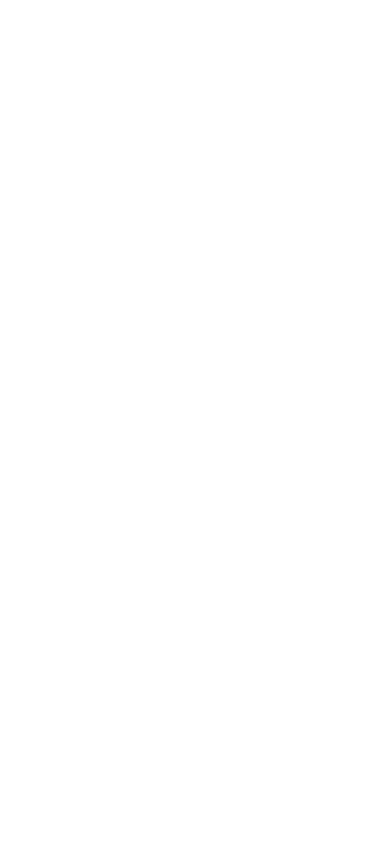
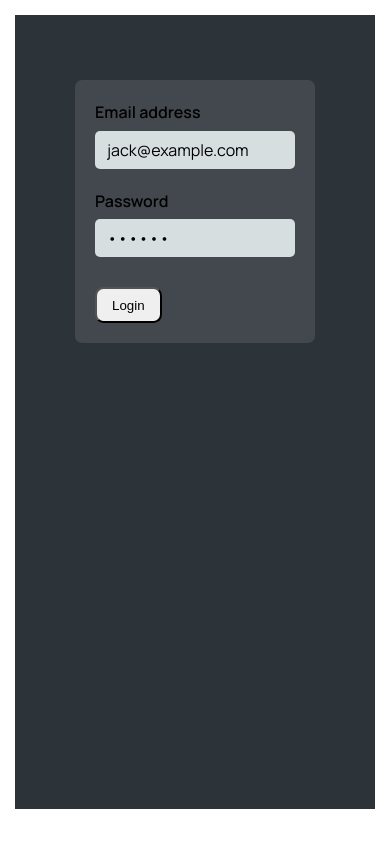
Before and after one commit to Gbangbolaoluwagbemiga/World-Wize, a React (Vite) app: page /login in a window 390 px wide. Before the commit this address had no page. Built offline with nearby package versions, Linux system fonts and the light colour scheme.

Commit message:
Login component mobile responsiveness

```diff
--- a/src/App.jsx
+++ b/src/App.jsx
@@ -1,6 +1,7 @@
 import {BrowserRouter, Routes, Route} from 'react-router-dom';
 import Product from './pages/Product';
 import Homepage from './pages/Homepage';
+import Login from './pages/Login';
 
 function App() {
   return (
@@ -8,6 +9,9 @@ function App() {
       <Routes>
         <Route path="/" element={<Homepage />} />
         <Route path="product" element={<Product />} />
+        <Route path="login" element={<Login />} />
+        <Route path="product" element={<Product />} />
+        <Route path="product" element={<Product />} />
       </Routes>
     </BrowserRouter>
   );
--- a/src/pages/Login.jsx
+++ b/src/pages/Login.jsx
@@ -1,9 +1,10 @@
-import styles from "./Login.module.css";
+import {useState} from 'react';
+import styles from './Login.module.css';
 
 export default function Login() {
   // PRE-FILL FOR DEV PURPOSES
-  const [email, setEmail] = useState("jack@example.com");
-  const [password, setPassword] = useState("qwerty");
+  const [email, setEmail] = useState('jack@example.com');
+  const [password, setPassword] = useState('qwerty');
 
   return (
     <main className={styles.login}>
@@ -13,7 +14,7 @@ export default function Login() {
           <input
             type="email"
             id="email"
-            onChange={(e) => setEmail(e.target.value)}
+            onChange={e => setEmail(e.target.value)}
             value={email}
           />
         </div>
@@ -23,13 +24,13 @@ export default function Login() {
           <input
             type="password"
             id="password"
-            onChange={(e) => setPassword(e.target.value)}
+            onChange={e => setPassword(e.target.value)}
             value={password}
           />
         </div>
 
         <div>
-          <button>Login</button>
+          <button className={styles.btn}>Login</button>
         </div>
       </form>
     </main>
--- a/src/pages/Login.module.css
+++ b/src/pages/Login.module.css
@@ -24,3 +24,22 @@
   flex-direction: column;
   gap: 0.5rem;
 }
+.btn {
+  margin-top: 1rem;
+  padding: 0.85rem 1.5rem;
+  border-radius: 0.85rem;
+  cursor: pointer;
+}
+
+@media screen and (max-width: 567px) {
+  .login {
+    margin: 1.5rem;
+    padding: 2.5rem;
+  }
+
+  .form {
+    width: 24rem;
+    margin: 4rem auto;
+    padding: 2rem;
+  }
+}
```
